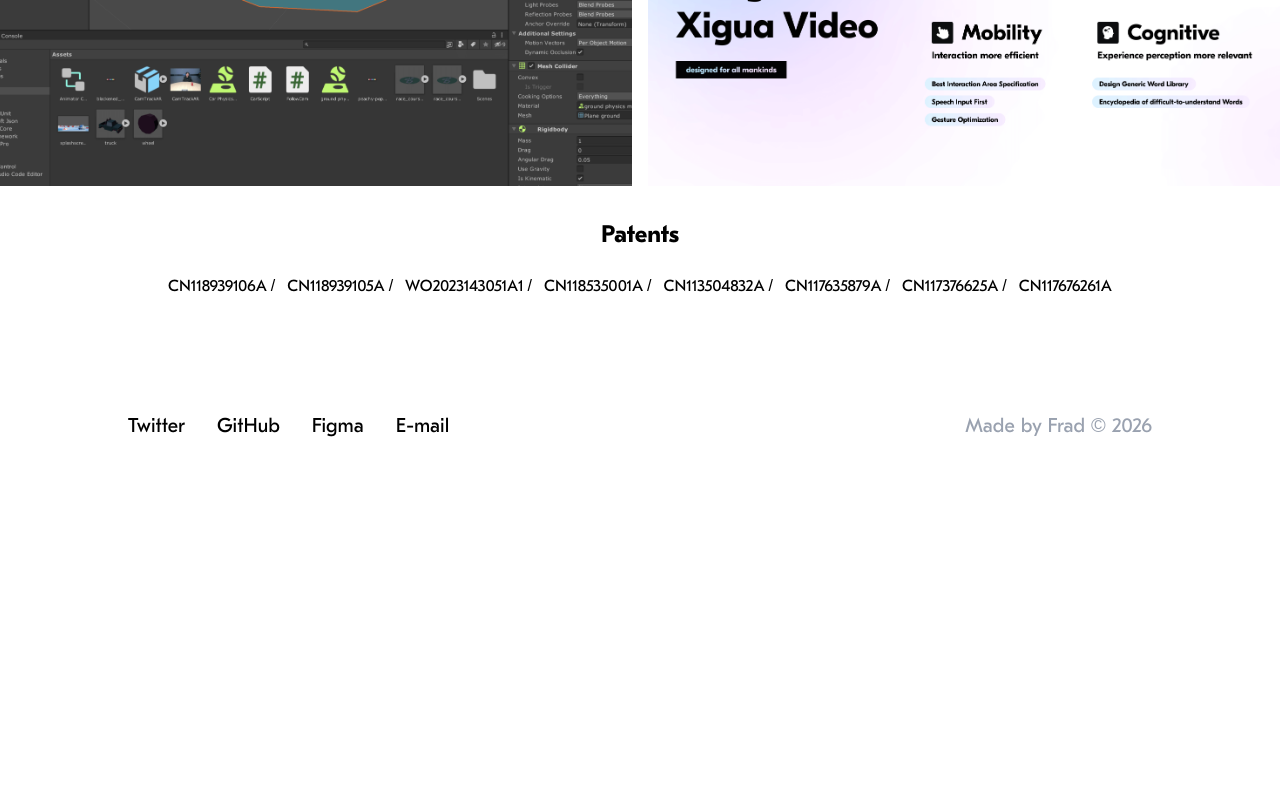
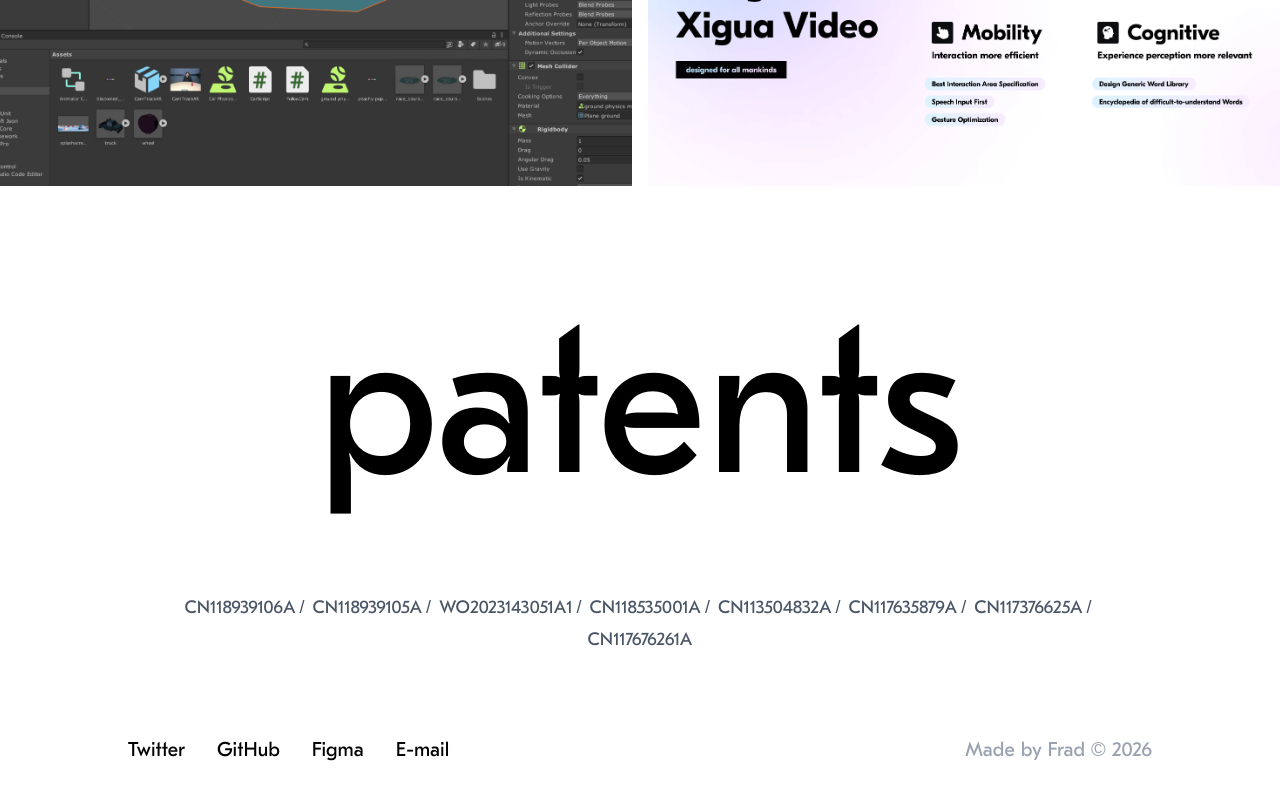
Before and after one commit to FradSer/frad-me, a Next.js app: page / in a window 1280 px wide. Shown: the part 2631-3431 px from the top of the page. Before the commit the page ends 3153 px from the top, so only its background shows below. Built offline with nearby package versions, Linux system fonts and the light colour scheme.

Commit message:
style: update patents typography to match work section design

```diff
--- a/components/Landing/Patents.tsx
+++ b/components/Landing/Patents.tsx
@@ -37,9 +37,11 @@
 
 export default function Patents() {
   return (
-    <section className="w-screen px-4 py-8 text-center">
-      <h2 className="mb-6 text-2xl font-semibold">Patents</h2>
-      <div className="flex flex-wrap justify-center gap-2">
+    <section className="w-screen px-0 pt-16 text-center sm:px-40">
+      <h2 className="col-span-2 px-0 text-center text-[7rem] hover:cursor-default lg:text-[10rem] xl:text-[13rem] 2xl:text-[16rem] mb-8">
+        patents
+      </h2>
+      <div className="flex flex-wrap justify-center gap-1 text-sm xl:text-lg 2xl:text-2xl text-gray-600 dark:text-gray-400">
         {patents.map((patent, index) => (
           <span key={patent.number}>
             <a
```
